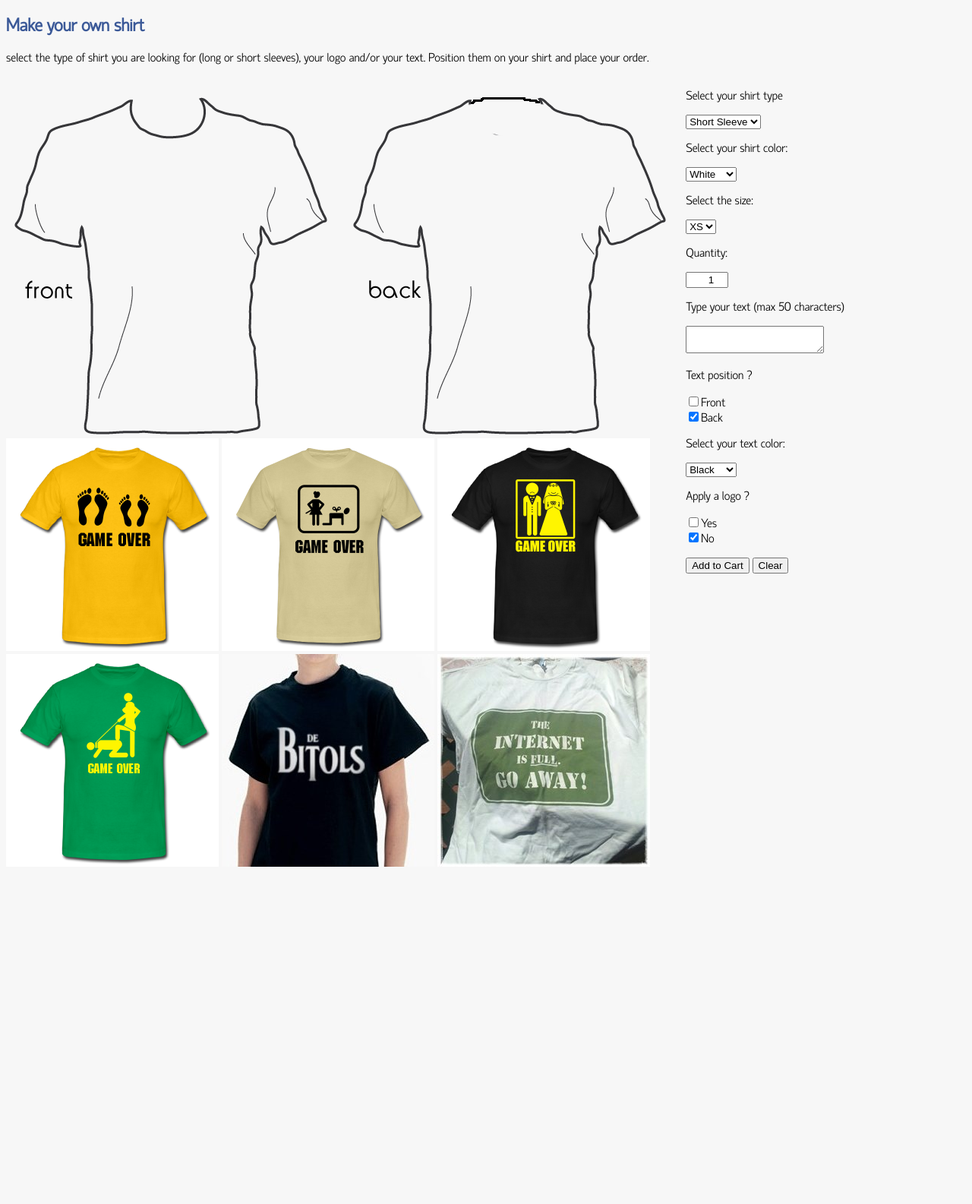
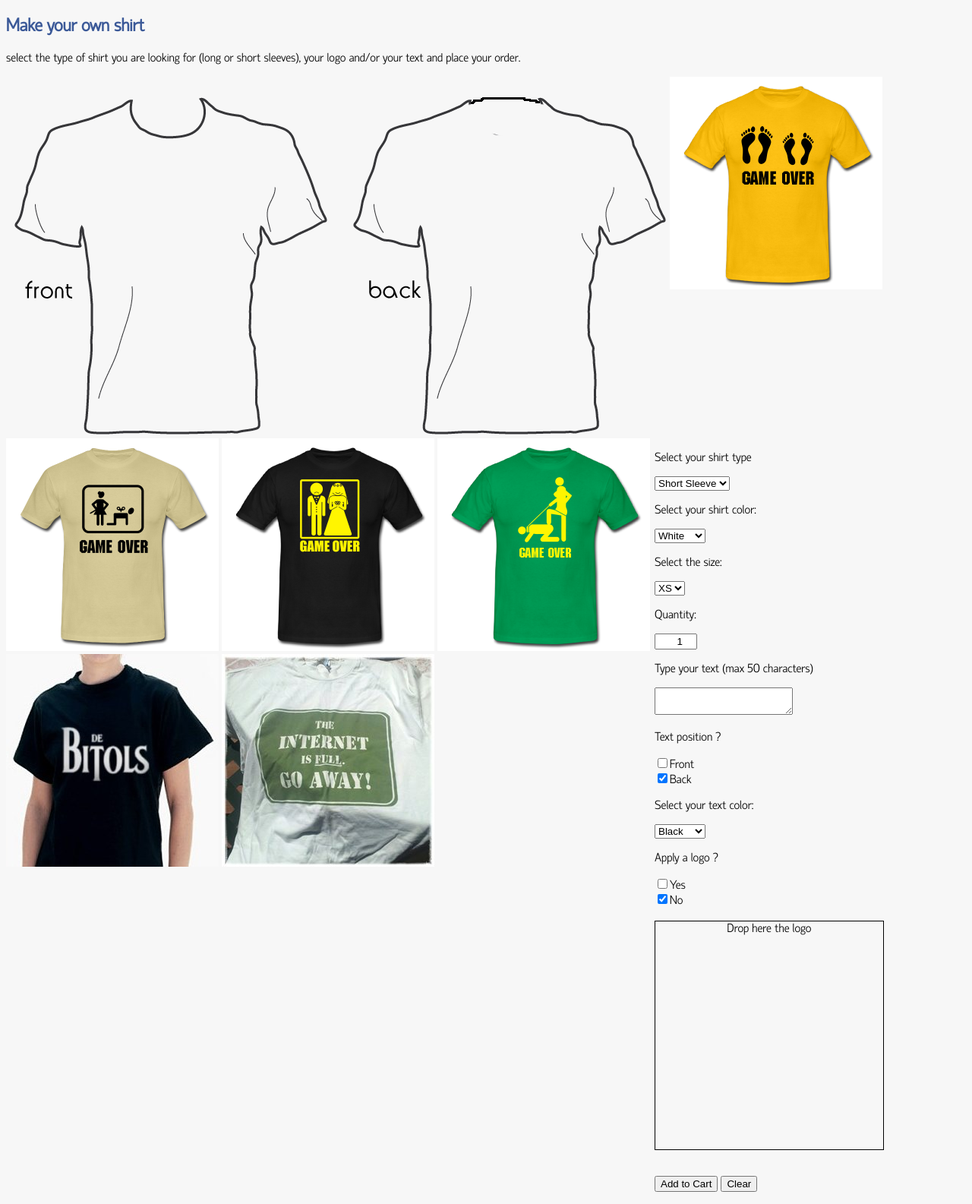
Before and after one commit to UOL-Project/Week-3-4, a PHP site: page /wshirts.html in a window 1280 px wide. Shown: the part 122-1707 px from the top of the page at 76% size. Before the commit the page ends 1263 px from the top, so only its background shows below. Run offline with PHP 8.4, Linux system fonts and the light colour scheme.

Commit message:
Drag & drop
Sorry, unable to put over the shirt, so I added a new div

```diff
--- a/mshirts.html
+++ b/mshirts.html
@@ -42,7 +42,7 @@ Kevin Gargo
 </div>
 <div>
             <h2>Make your own shirt</h2>
-            <p>select the type of shirt you are looking for (long or short sleeves), your logo and/or your text. Position them on your shirt and place your order.</p>
+            <p>select the type of shirt you are looking for (long or short sleeves), your logo and/or your text and place your order.</p>
 </div>
 <div class="leftdiv">
  <img src="images/t-shirt.png" id="imgcolour" alt="shirt selection" ondrop="drop(event)" ondragover="allowDrop(event)">
@@ -94,6 +94,9 @@ Kevin Gargo
         <p>Apply a logo ?</p>
         <input type="checkbox" name="logoyn" value="yes">Yes<br>
         <input type="checkbox" name="logoyn" value="no" checked="checked">No<br>
+        <br>
+        <div id="logosquare" ondrop="drop(event)" ondragover="allowDrop(event)">Drop here the logo</div>
+        <br>
         <p>
         <input type="button" id="add2cart" value="Add to Cart" onclick="addtocart()"/>
         <input type="reset" value="Clear" />
--- a/style.css
+++ b/style.css
@@ -200,7 +200,7 @@ Contact page form By Fabien
 
 }
 
-.leftdiv {font-size: large; float: left; width: auto; margin-top: 1.5em
+.leftdiv {font-size: large; float: left; width: auto; margin-top: 1.5em;
 
 }
 
@@ -208,7 +208,7 @@ Contact page form By Fabien
 
 }
 
-.rightdivform {float: right; width: auto; margin-right: 10em
+.rightdivform {float: right; width: 250px; margin-right: 10em
 
 }
 
@@ -239,3 +239,6 @@ input[type="number"] {text-align: right;
 #img6:hover{opacity: 0.4;
 
 }
+#logosquare{width: 300px; height: 300px; border: 1px solid black; text-align: center;
+
+}
--- a/wshirts.html
+++ b/wshirts.html
@@ -42,11 +42,12 @@ Kevin Gargo
 </div>
 <div>
             <h2>Make your own shirt</h2>
-            <p>select the type of shirt you are looking for (long or short sleeves), your logo and/or your text. Position them on your shirt and place your order.</p>
+            <p>select the type of shirt you are looking for (long or short sleeves), your logo and/or your text and place your order.</p>
 </div>
 <div class="leftdiv">
-    <img src="images/t-shirt.png" id="imgcolour" alt="shirt selection" ondrop="drop(event)" ondragover="allowDrop(event)">
-</div>
+    <img src="images/t-shirt.png" id="imgcolour" alt="shirt selection">
+ </div>
+
 <div class="rightdivform">
     <form>
         <p>Select your shirt type</p>
@@ -94,6 +95,9 @@ Kevin Gargo
         <p>Apply a logo ?</p>
         <input type="checkbox" name="logoyn" value="yes">Yes<br>
         <input type="checkbox" name="logoyn" value="no" checked="checked">No<br>
+        <br>
+        <div id="logosquare" ondrop="drop(event)" ondragover="allowDrop(event)">Drop here the logo</div>
+        <br>
         <p>
         <input type="button" id="add2cart" value="Add to Cart" onclick="addtocart()"/>
         <input type="reset" value="Clear" />
```
